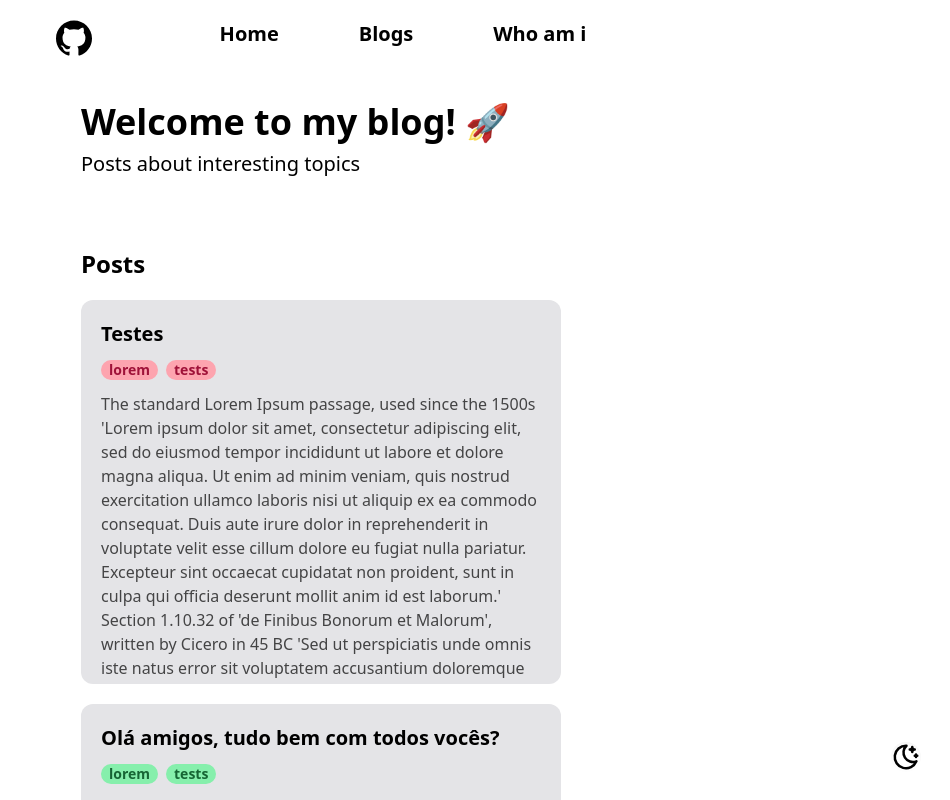
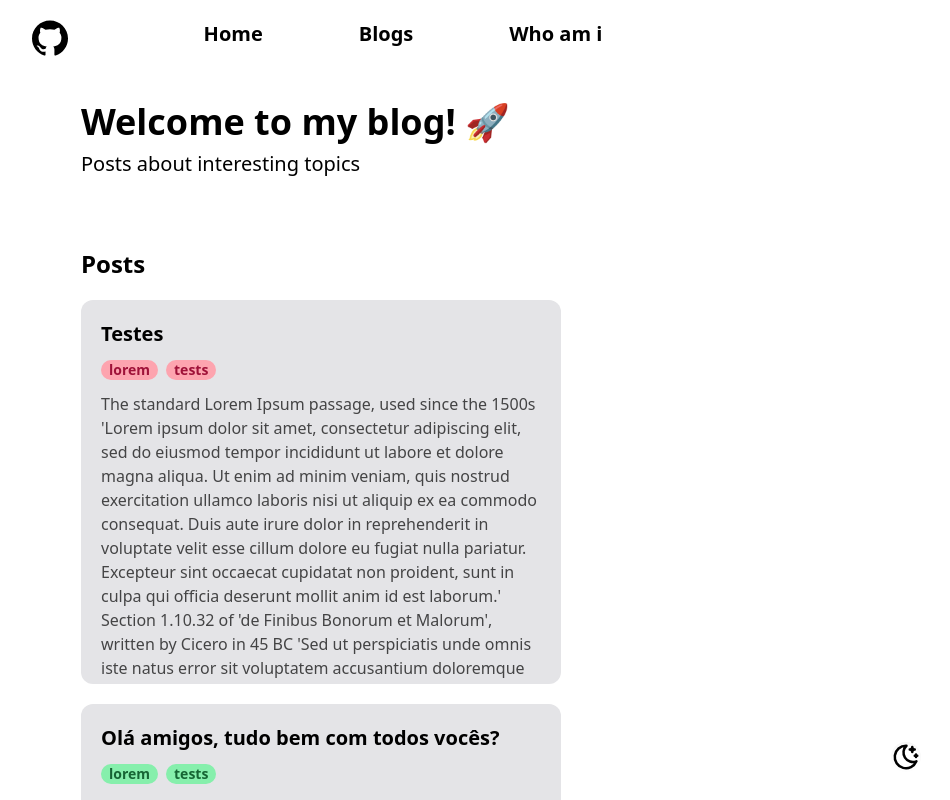
Before and after one commit to Gabrielll04/blog, a React (Vite) app: page /blog in a window 1280 px wide. Shown: the whole page, without its empty margins (319-1269 px from the left). Built offline with nearby package versions, Linux system fonts and the light colour scheme.

Commit message:
Updating navbar's buttons style

```diff
--- a/src/style/globals.css
+++ b/src/style/globals.css
@@ -8,7 +8,7 @@
     }
 
     .navButton {
-        @apply text-xl font-semibold antialiased transition-all ease-in-out duration-300 rounded decoration-2 underline-offset-4 hover:underline active:bg-neutral-800 active:text-white invisible sm:visible
+        @apply h-8 px-2 text-xl font-semibold antialiased transition-all ease-in-out duration-300 rounded decoration-2 underline-offset-4 hover:underline active:bg-neutral-800 active:text-white invisible sm:visible
     }
 
     .land-button {
```
